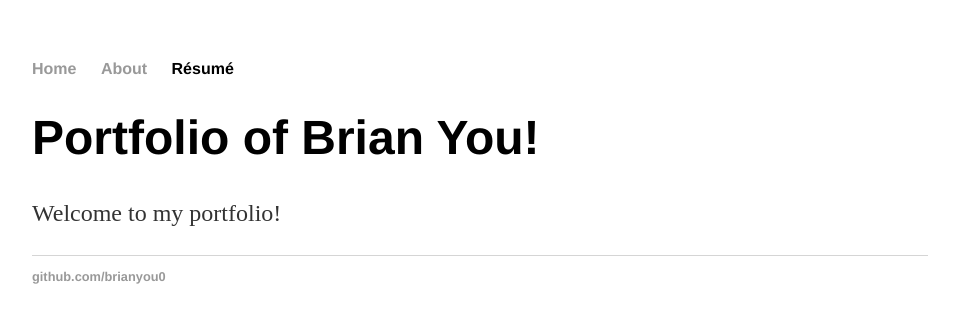
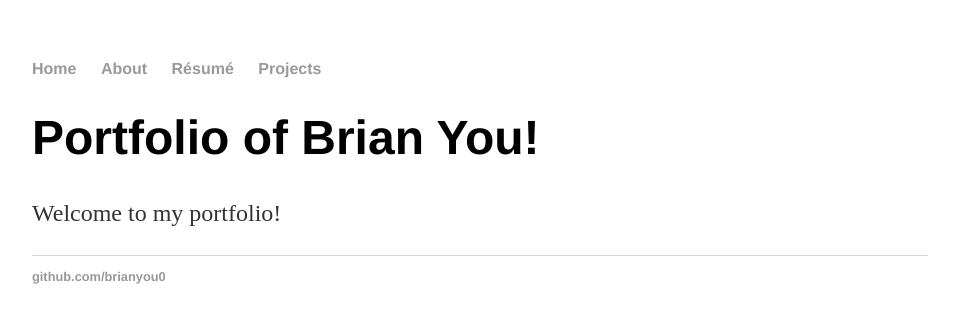
Before and after one commit to brianyou0/brianyou0.github.io, a Jekyll site: the page built from index.html, in a window 1280 px wide. Shown: the top 323 px of the page, without its empty margins (160-1119 px from the left). Built offline with Jekyll 4.4.1, drawn with Linux system fonts in a browser that asks for light colours.

Commit message:
Update default.html

```diff
--- a/_layouts/default.html
+++ b/_layouts/default.html
@@ -10,7 +10,8 @@
 	    		<ul>
 	        		<li><a href="/">Home</a></li>
 		        	<li><a href="/about">About</a></li>
-	        		<li><a href="/Résumé"></a>Résumé</li>
+				<li><a href="/Résumé">Résumé</a></li>
+				<li><a href="/Projects">Projects</a></li>
 	    		</ul>
 			</nav>
 			<div class="container">
```
